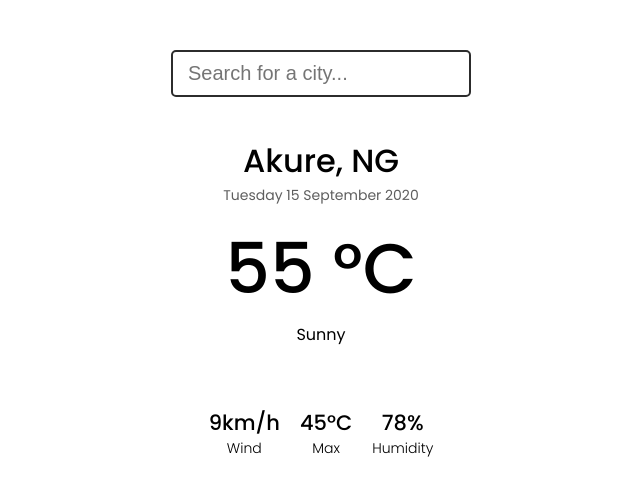
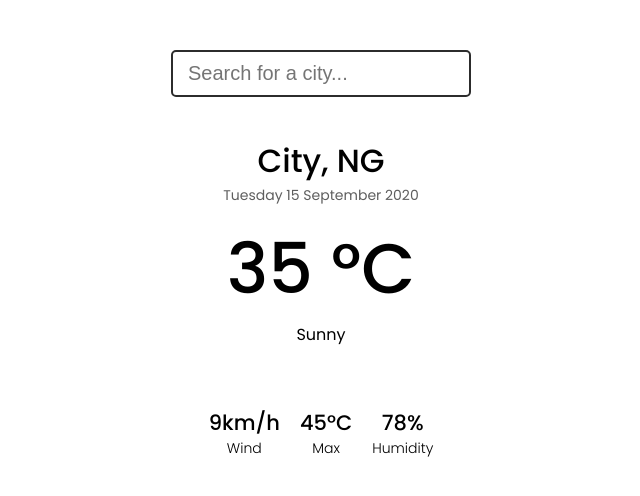
Before and after one commit to elegant-codes/weather-pwa, a website: page index.html in a window 1280 px wide. Shown: the whole page, without its empty margins (319-959 px from the left). Drawn offline with Linux system fonts and the light colour scheme.

Commit message:
second commit

```diff
--- a/index.html
+++ b/index.html
@@ -14,7 +14,7 @@
 
     <main>
       <section class="location">
-        <p class="city">Akure, NG</p>
+        <p class="city"> City, NG</p>
         <p class="date">Tuesday 15 September 2020</p>
       </section>
 
@@ -22,7 +22,7 @@
       </div>
 
       <div class="current">
-        <p class="temp">55 <span>°C</span></p>
+        <p class="temp">35 <span>°C</span></p>
         <p class="desc">Sunny</p>
       </div>
 
```
Also changed, not shown: README.md.
